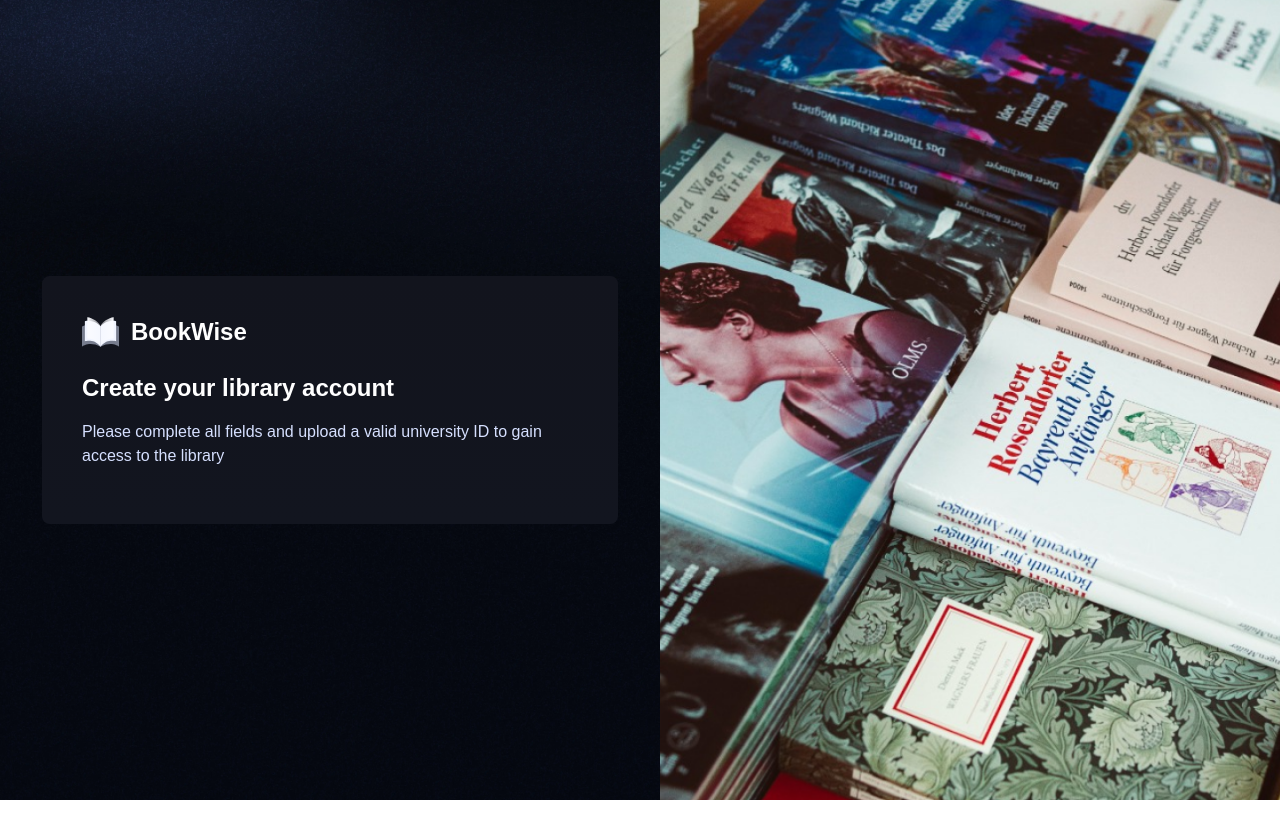
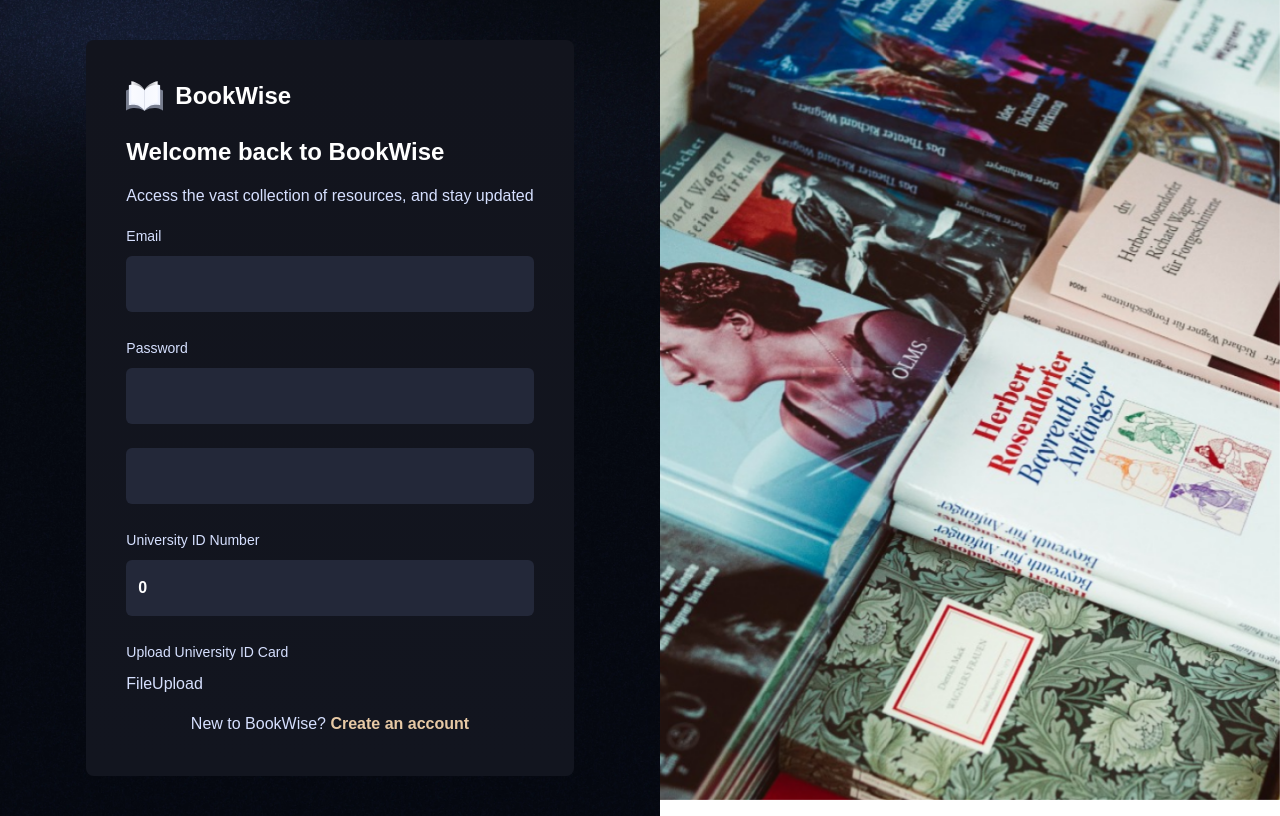
Before and after one commit to femiabimbola/library-portal, a Next.js app: page /sign-in in a window 1280 px wide. Built offline with nearby package versions, Linux system fonts and the light colour scheme; a web font is replaced by a local one.

Commit message:
started the file upload

```diff
--- a/app/(auth)/sign-in/page.tsx
+++ b/app/(auth)/sign-in/page.tsx
@@ -1,9 +1,11 @@
+"use client"
+
 import AuthForm from "@/components/AuthForm"
 import {  signUpSchema } from "@/lib/validations"
 
 const SignInPage = () => {
   return (
-    <AuthForm type="SIGN_UP"
+    <AuthForm type="SIGN_IN"
     schema={signUpSchema}
     defaultValues={{
       email: "",
--- a/app/(auth)/sign-up/page.tsx
+++ b/app/(auth)/sign-up/page.tsx
@@ -1,3 +1,5 @@
+"use client"
+
 import AuthForm from "@/components/AuthForm"
 import { signInSchema } from "@/lib/validations"
 
--- a/components/AuthForm.tsx
+++ b/components/AuthForm.tsx
@@ -12,6 +12,8 @@
 } from "react-hook-form";
 
 import { Button } from "@/components/ui/button";
+import { Input } from "@/components/ui/input";
+import { FIELD_NAMES, FIELD_TYPES } from "@/constants";
 import {
   Form,
   FormControl,
@@ -21,6 +23,8 @@
   FormMessage,
 } from "@/components/ui/form";
 import { useRouter } from "next/navigation";
+import Link from "next/link";
+import FileUpload from "@/components/FileUpload";
 
 //  T is generic, it can take  the form of whatever is passed into it
 // T is the default values we are passing
@@ -65,10 +69,53 @@
           onSubmit={form.handleSubmit(handleSubmit)}
           className="w-full space-y-6"
         >
+          {Object.keys(defaultValues).map((field) => (
+            <FormField
+              key={field}
+              control={form.control}
+              name={field as Path<T>}
+              render={({ field }) => (
+                <FormItem>
+                  <FormLabel className="capitalize">
+                    {FIELD_NAMES[field.name as keyof typeof FIELD_NAMES]}
+                  </FormLabel>
+                  <FormControl>
+                  {field.name === "universityCard" ? (
+                      <FileUpload
+                        type="image"
+                        accept="image/*"
+                        placeholder="Upload your ID"
+                        folder="ids"
+                        variant="dark"
+                        onFileChange={field.onChange}
+                      />
+                    ) : (
+                      <Input
+                        required
+                        type={
+                          FIELD_TYPES[field.name as keyof typeof FIELD_TYPES]
+                        }
+                        {...field}
+                        className="form-input"
+                      />
+                    )}
+                  </FormControl>
+                </FormItem>
+              )}
+            />
+          ))}
+        </form>
+      </Form>
+      <p className="text-center text-base font-medium">
+        {isSignIn ? "New to BookWise? " : "Already have an account? "}
 
-        </form>
-
-      </Form>
+        <Link
+          href={isSignIn ? "/sign-up" : "/sign-in"}
+          className="font-bold text-primary"
+        >
+          {isSignIn ? "Create an account" : "Sign in"}
+        </Link>
+      </p>
     </div>
   );
 };
--- /dev/null
+++ b/components/FileUpload.tsx
@@ -0,0 +1,9 @@
+
+
+const FileUpload = () => {
+  return (
+    <div>FileUpload</div>
+  )
+}
+
+export default FileUpload
--- /dev/null
+++ b/components/ui/input.tsx
@@ -0,0 +1,22 @@
+import * as React from "react"
+
+import { cn } from "@/lib/utils"
+
+const Input = React.forwardRef<HTMLInputElement, React.ComponentProps<"input">>(
+  ({ className, type, ...props }, ref) => {
+    return (
+      <input
+        type={type}
+        className={cn(
+          "flex h-10 w-full rounded-md border border-input bg-background px-3 py-2 text-base ring-offset-background file:border-0 file:bg-transparent file:text-sm file:font-medium file:text-foreground placeholder:text-muted-foreground focus-visible:outline-none focus-visible:ring-2 focus-visible:ring-ring focus-visible:ring-offset-2 disabled:cursor-not-allowed disabled:opacity-50 md:text-sm",
+          className
+        )}
+        ref={ref}
+        {...props}
+      />
+    )
+  }
+)
+Input.displayName = "Input"
+
+export { Input }
```
